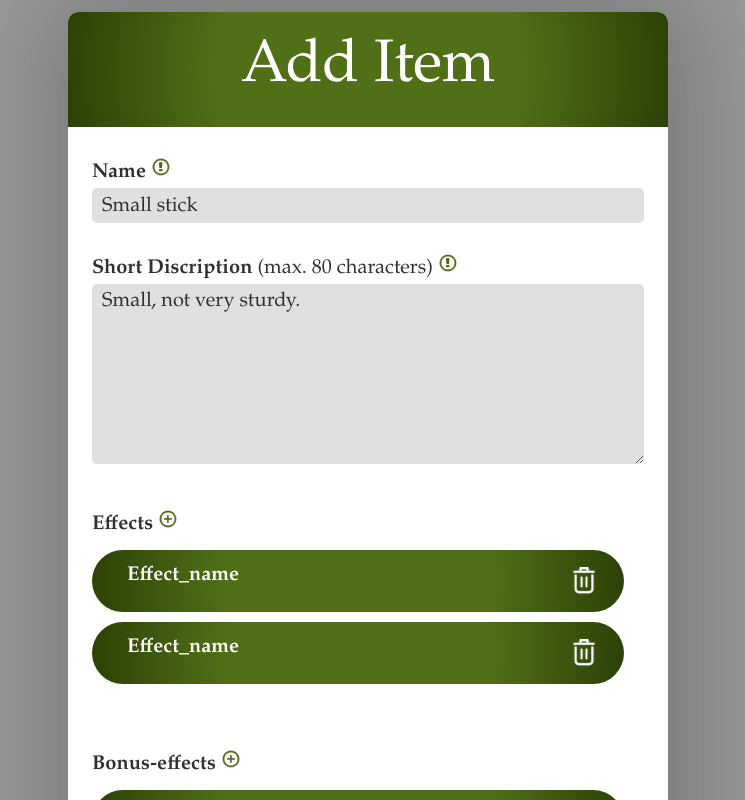
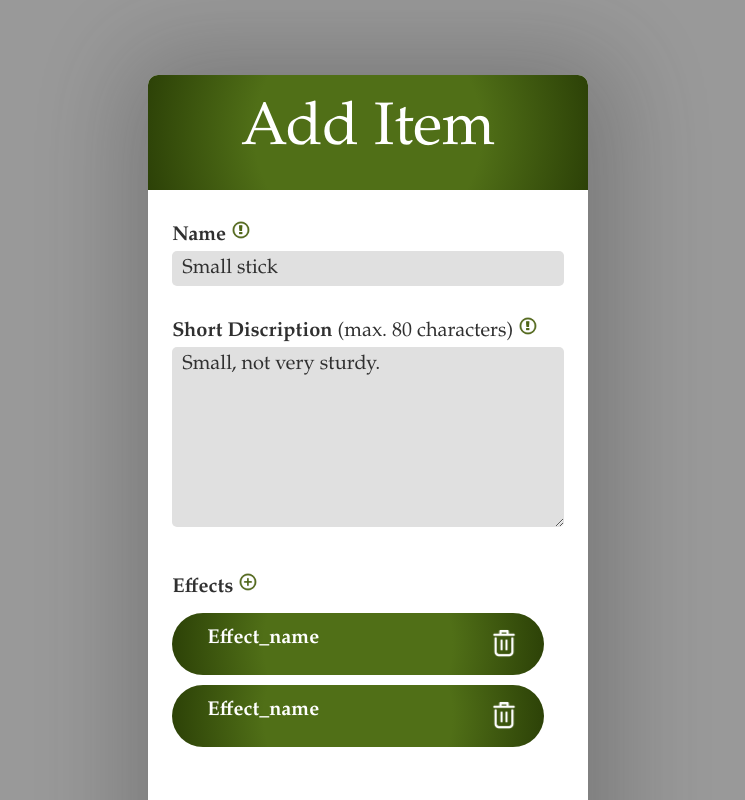
Before and after one commit to WouterOnGithub/Waystone, a React (Vite) app in the folder waystoneProject/: page /user/Add_Item in a window 1280 px wide. Shown: the whole page, without its empty margins (272-1017 px from the left). Built offline with nearby package versions, Linux system fonts and the light colour scheme; no server answers.

Commit message:
Finishing up CSS Add/View_Pages

```diff
--- a/waystoneProject/src/pages/pages-css/Add_View.css
+++ b/waystoneProject/src/pages/pages-css/Add_View.css
@@ -23,8 +23,8 @@
 {
     border-radius: var(--border-radius);
     background-color: var(--background-colour);
-    width: min(600px, calc(100vw - 32px));
-    margin: 0 auto 24px auto;
+    width: 35%;
+    margin-top: 5%;
     box-shadow: 5px 5px 100px 25px rgba(43, 43, 43, 0.3);
 }
 
@@ -101,10 +101,10 @@
     border-radius: var(--border-radius2);
     color: var(--text-color2);
     font-size: var(--adview-text2);
+    text-align: center;
     padding: 4px;
     padding-left: 10px;
     padding-right: 10px;
-    text-align: center;
 
 }
 .view-stats-main /* The HP, LVL, EXP, STATUS sections */
```
